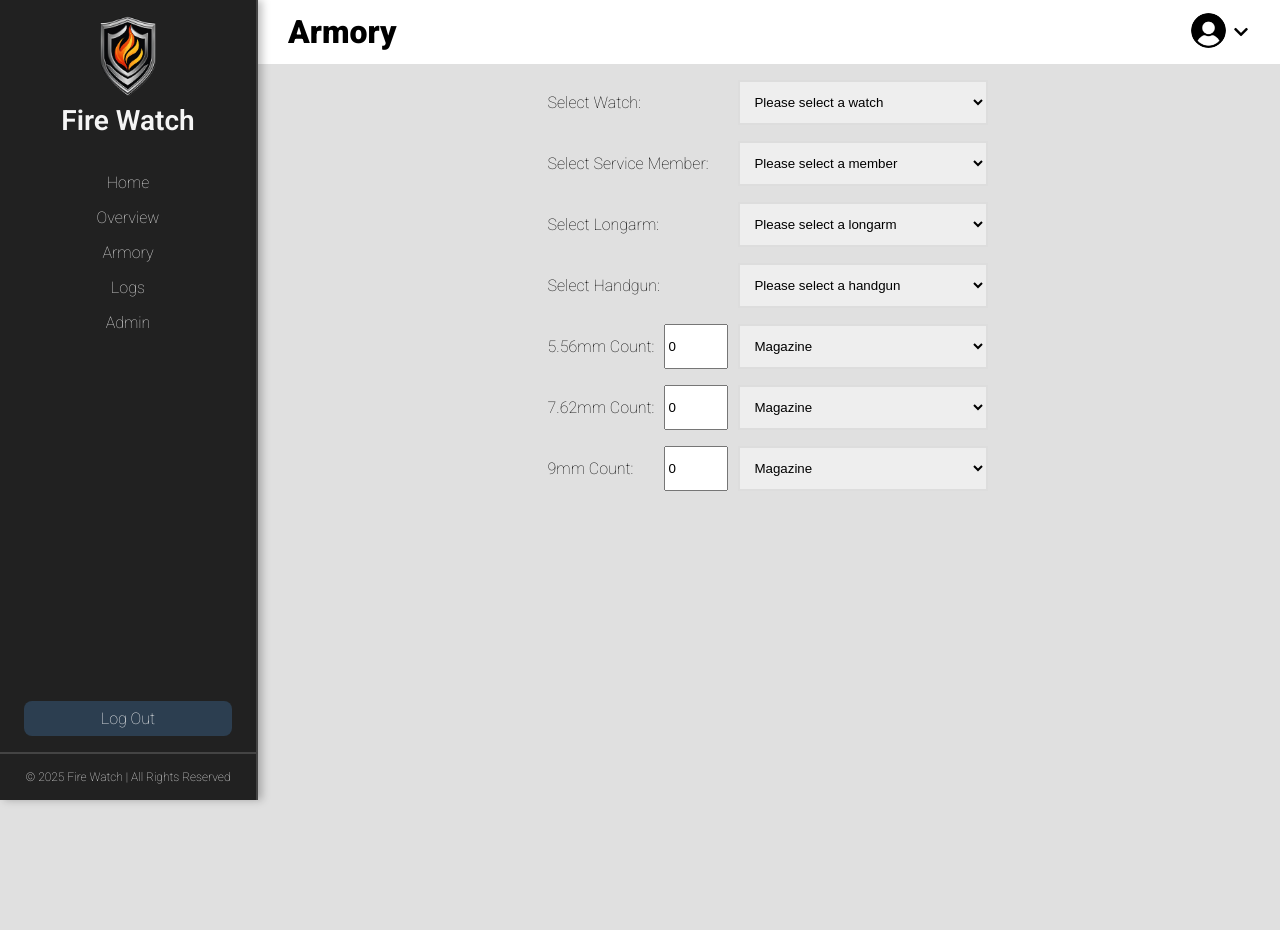
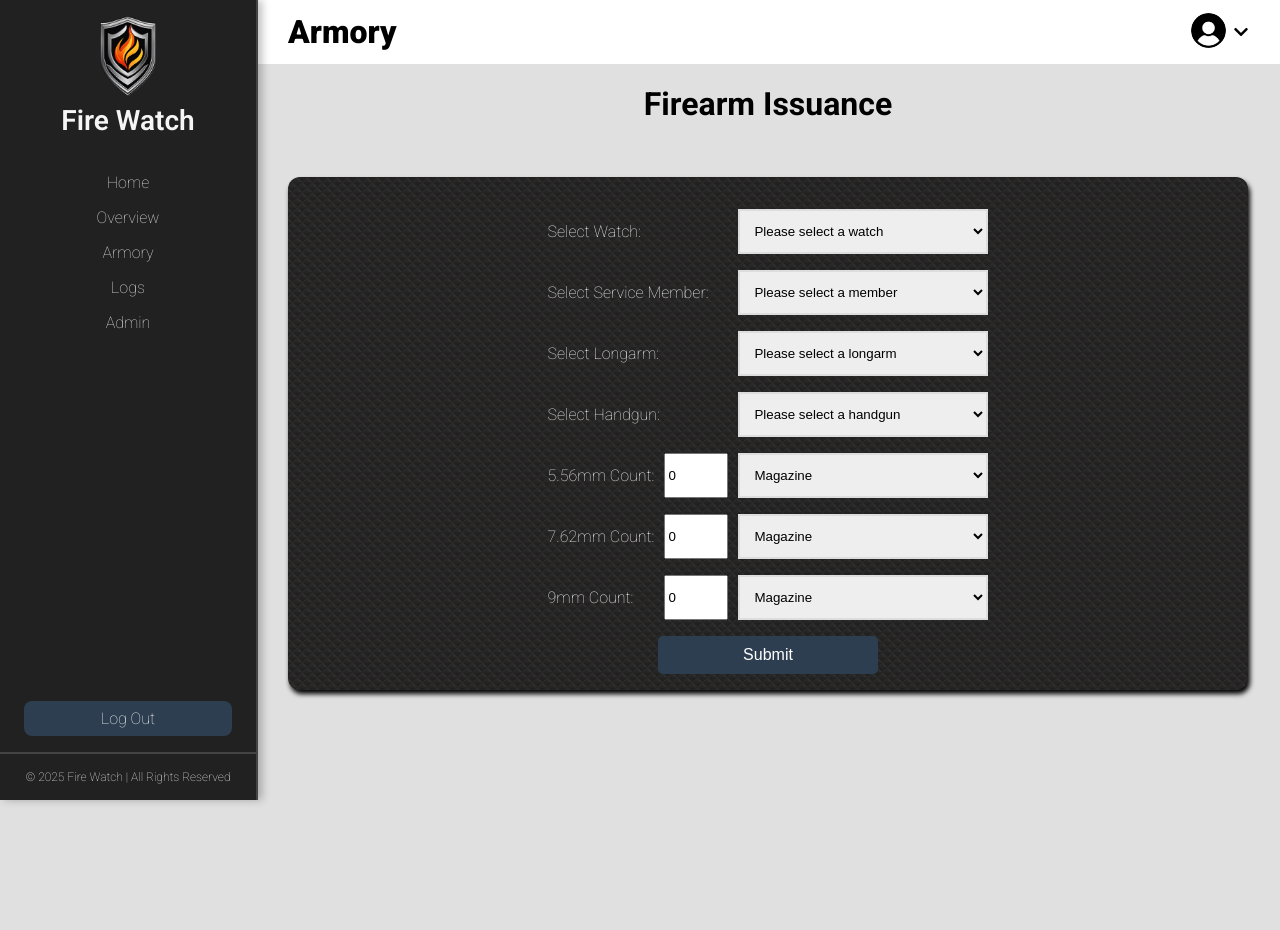
Before and after one commit to morrisEA/s25-team-white, a Django app: page /armory/ in a window 1280 px wide. Shown: the top 930 px of the page. Run offline with Django 4.2, Linux system fonts and the light colour scheme; the visitor is signed in with stand-in values (Sample User, id 1); data that the repository does not hold is empty.

Commit message:
armory styling

```diff
--- a/firewatch/armory/static/armory/styles.css
+++ b/firewatch/armory/static/armory/styles.css
@@ -102,3 +102,67 @@ option::checkmark {
   top: calc(anchor(bottom) + 1px);
   left: anchor(10%);
 }
+
+#armory input[type="text"],
+#armory input[type="password"] {
+   width: 80%;
+   padding: 8px;
+   border: 1px solid #444;
+   border-radius: 4px;
+   background-color: #1E1E1E;
+   color: #E0E0E0;
+}
+
+#armory input[type="submit"] {
+   background-color: #2C3E50;
+   color: #FFF;
+   padding: 10px;
+   border: none;
+   border-radius: 5px;
+   cursor: pointer;
+   width: 50%;
+   font-size: 1rem;
+   transition: background-color 0.3s;
+   display: flex;
+   justify-self: center;
+}
+
+#armory input[type="submit"]:hover {
+   background-color: #34495E;
+}
+
+#armory-error {
+   color: red;
+   display: flex;
+   align-content: end;
+   justify-content: center;
+   min-width: 4rem;
+   min-height: 4rem;
+   flex-wrap: wrap;
+}
+
+#center-content {
+  display: flex;
+  justify-content: center;
+  align-items: center;
+  width: 100%;
+}
+
+#content-spacing {
+  height: 100%;
+  padding: 0 1rem;
+}
+
+#info-container {
+  background-color: #212121;
+  color: whitesmoke;
+  display: flex;
+  flex-direction: row;
+  width: 100%;
+  min-height: 26rem;
+  border-radius: 12px;
+  padding: 1rem;
+  box-shadow: 2px 4px 5px black;
+  gap: 1rem;
+  justify-content: center;
+}
--- a/firewatch/armory/templates/armory/index.html
+++ b/firewatch/armory/templates/armory/index.html
@@ -9,7 +9,13 @@ Armory
 {% endblock %}
 
 {% block body %}
-<form>
+<h1>Firearm Issuance</h1>
+<div id="center-content">
+    <div id="content-spacing"></div>
+    <div id="info-container">
+
+        <form id="armory">
+        {% csrf_token %}
             <p>
                 <label for="watch">Select Watch:</label>
                 <select name="watch" id="watch" required>
@@ -134,5 +140,14 @@ Armory
                     {% endfor %}
                 </select>
             </p>
+            <input type="submit" value="Submit">
+            {% if messages %}
+            {% for message in messages %}
+                <div id="armory-error">{{ message }}</div>
+            {% endfor %}
+        {% endif %}
         </form>
+    </div>
+    <div id="content-spacing"></div>
+</div>
 {% endblock%}
```
Lines whose indentation alone changed are shown as unchanged.
